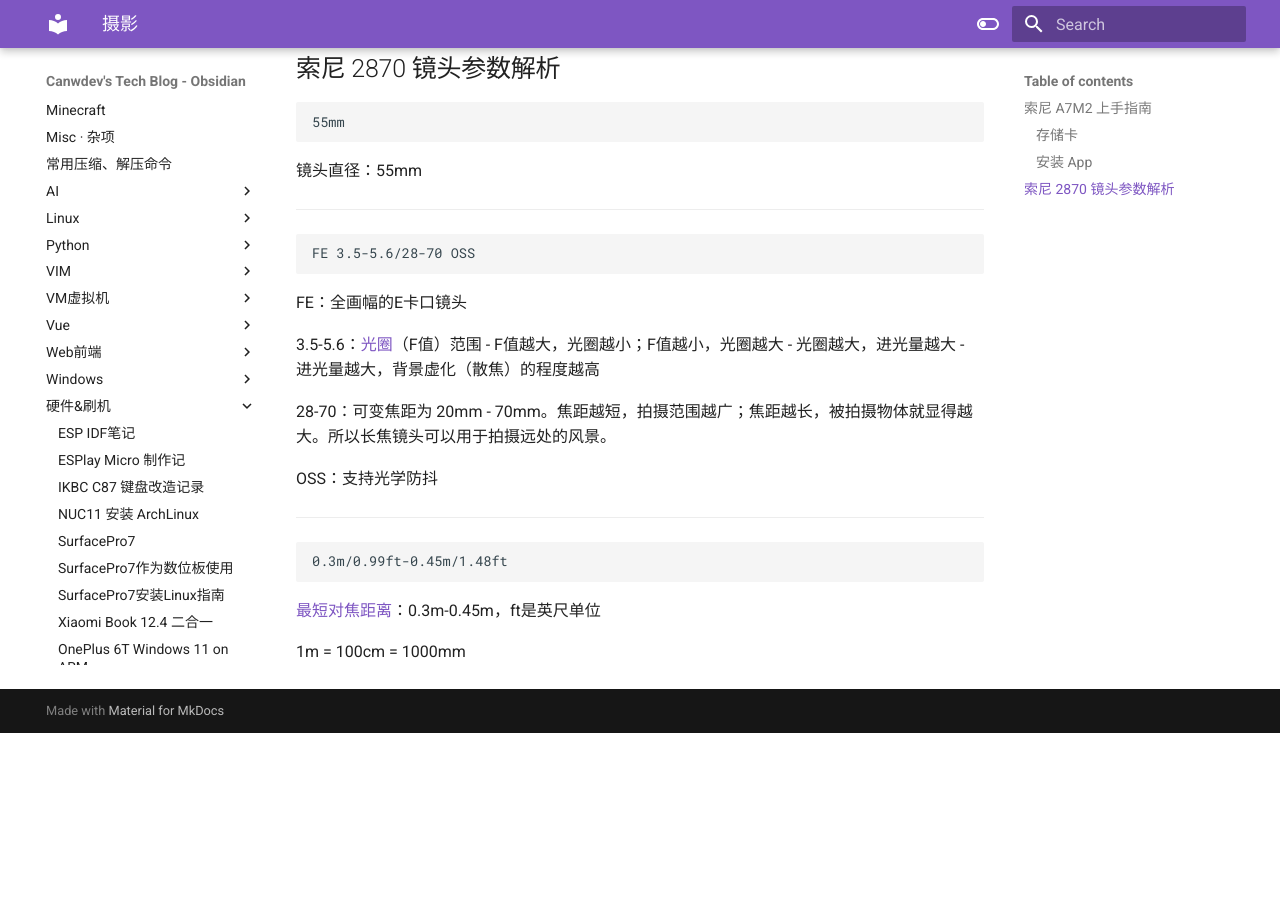
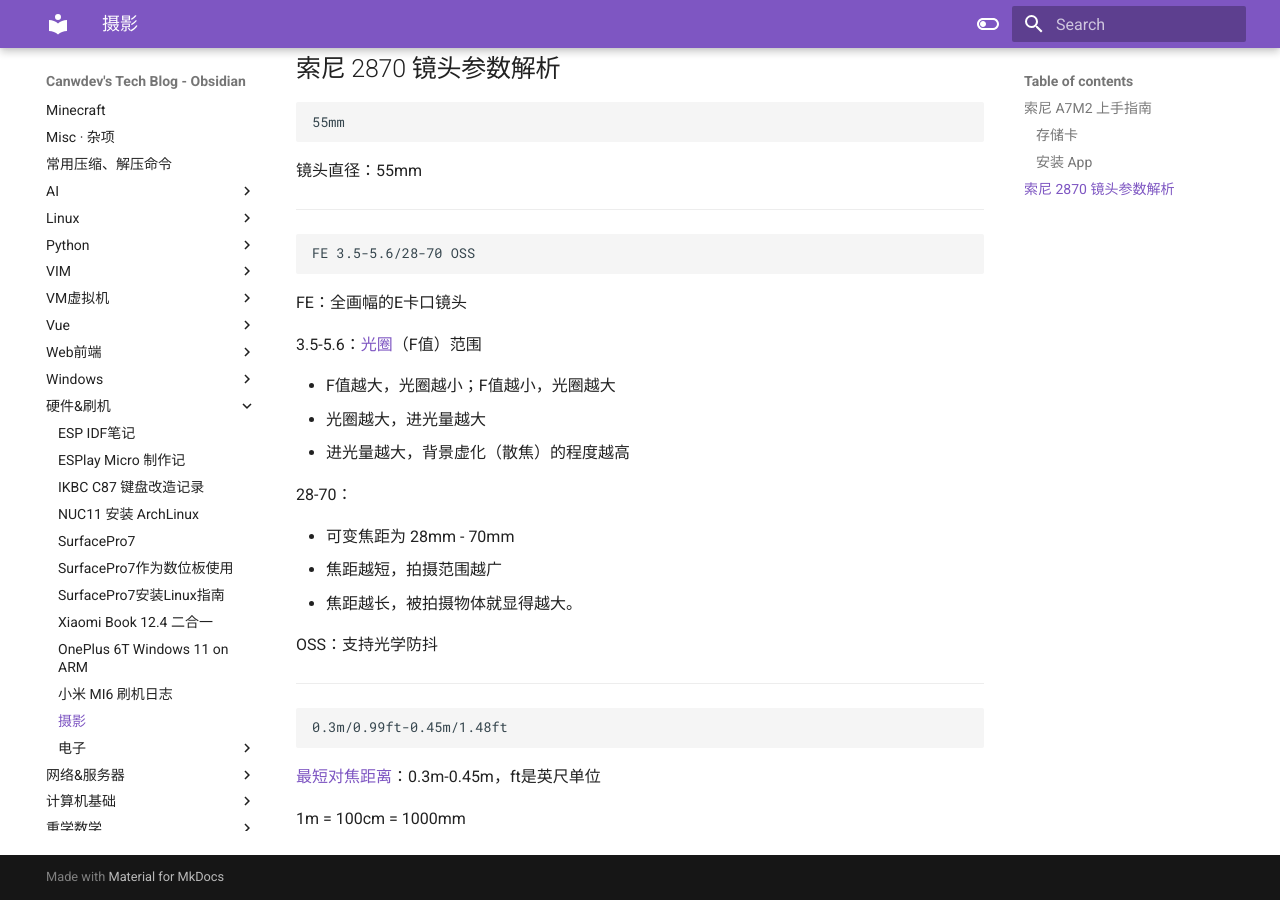
Before and after one commit to canwdev/canwdev.github.io, an MkDocs documentation site: the page built from docs/硬件&刷机/摄影.md, in a window 1280 px wide and 900 px high, scrolled down 820 px. Built offline with MkDocs 1.6.1 and Material for MkDocs 9.7.7, drawn with Linux system fonts in a browser that asks for light colours; before the commit the page ends 1553 px from its top, so only the background shows below that.

Commit message:
vault backup: 2023-05-22 09:23:31

```diff
--- a/docs/硬件&刷机/摄影.md
+++ b/docs/硬件&刷机/摄影.md
@@ -38,11 +38,16 @@
 FE：全画幅的E卡口镜头
 
 3.5-5.6：[光圈](https://www.sony.com.hk/zh/electronics/support/articles/00267926)（F值）范围
+
 - F值越大，光圈越小；F值越小，光圈越大
 - 光圈越大，进光量越大
 - 进光量越大，背景虚化（散焦）的程度越高
 
-28-70：可变焦距为 20mm - 70mm。焦距越短，拍摄范围越广；焦距越长，被拍摄物体就显得越大。所以长焦镜头可以用于拍摄远处的风景。
+28-70：
+
+- 可变焦距为 28mm - 70mm
+- 焦距越短，拍摄范围越广
+- 焦距越长，被拍摄物体就显得越大。
 
 OSS：支持光学防抖
 
```
